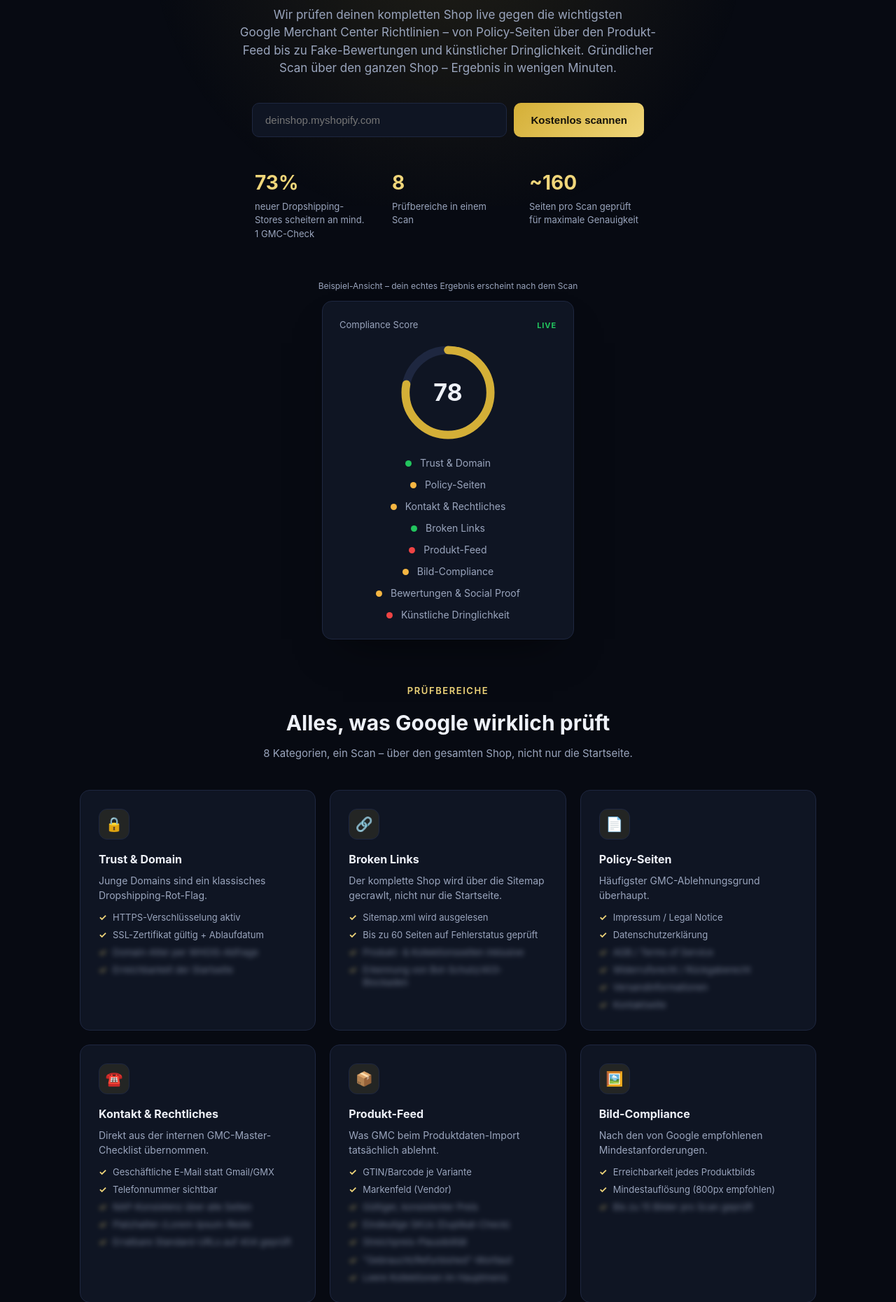
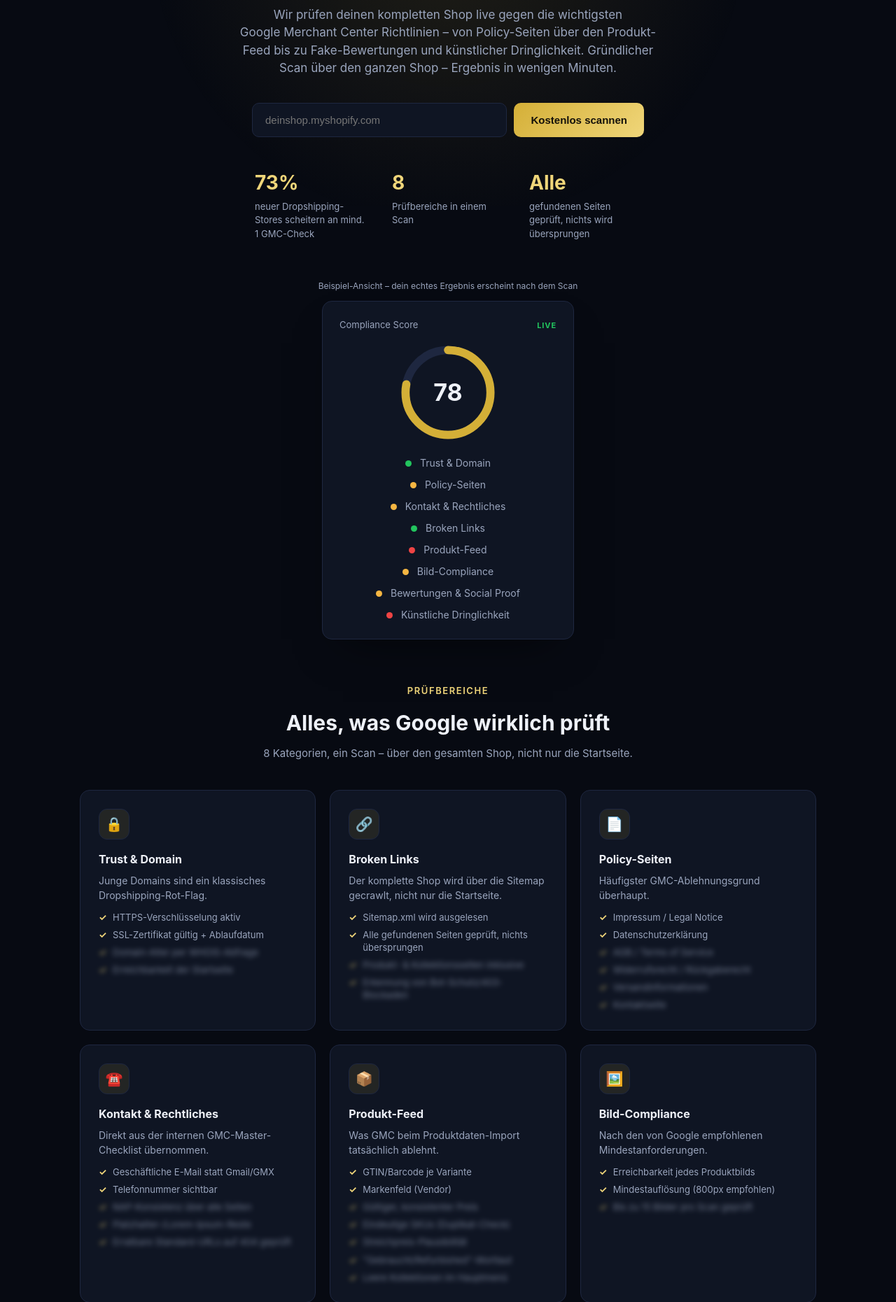
Before and after one commit to BennetEcom/gmc-compliance-scanner, a FastAPI app: page / in a window 1280 px wide. Shown: the part 346-2207 px from the top of the page at 70% size. Run offline with FastAPI, Linux system fonts and the light colour scheme.

Commit message:
Update copy: no page cap, checks everything found

```diff
--- a/app/templates/index.html
+++ b/app/templates/index.html
@@ -63,8 +63,8 @@
           <div class="stat-label">Prüfbereiche in einem Scan</div>
         </div>
         <div class="stat">
-          <div class="stat-num">~160</div>
-          <div class="stat-label">Seiten pro Scan geprüft für maximale Genauigkeit</div>
+          <div class="stat-num">Alle</div>
+          <div class="stat-label">gefundenen Seiten geprüft, nichts wird übersprungen</div>
         </div>
       </div>
 
@@ -139,7 +139,7 @@
           <p>Der komplette Shop wird über die Sitemap gecrawlt, nicht nur die Startseite.</p>
           <ul class="feature-list">
             <li>Sitemap.xml wird ausgelesen</li>
-            <li>Bis zu 60 Seiten auf Fehlerstatus geprüft</li>
+            <li>Alle gefundenen Seiten geprüft, nichts übersprungen</li>
             <li class="blurred">Produkt- &amp; Kollektionsseiten inklusive</li>
             <li class="blurred">Erkennung von Bot-Schutz/403-Blockaden</li>
           </ul>
@@ -251,7 +251,7 @@
         <div class="why-card">
           <div class="feature-icon">⚡</div>
           <h3>Gründlich statt schnell-schnell</h3>
-          <p>Bis zu 160 Seiten, 25 Produkte und 18 Produktseiten pro Scan – mit Wiederholungsversuchen statt Fehlalarmen.</p>
+          <p>Alle gefundenen Seiten, bis zu 25 Produkte und 18 Produktseiten pro Scan – mit Wiederholungsversuchen statt Fehlalarmen.</p>
         </div>
         <div class="why-card">
           <div class="feature-icon">🗺️</div>
```
